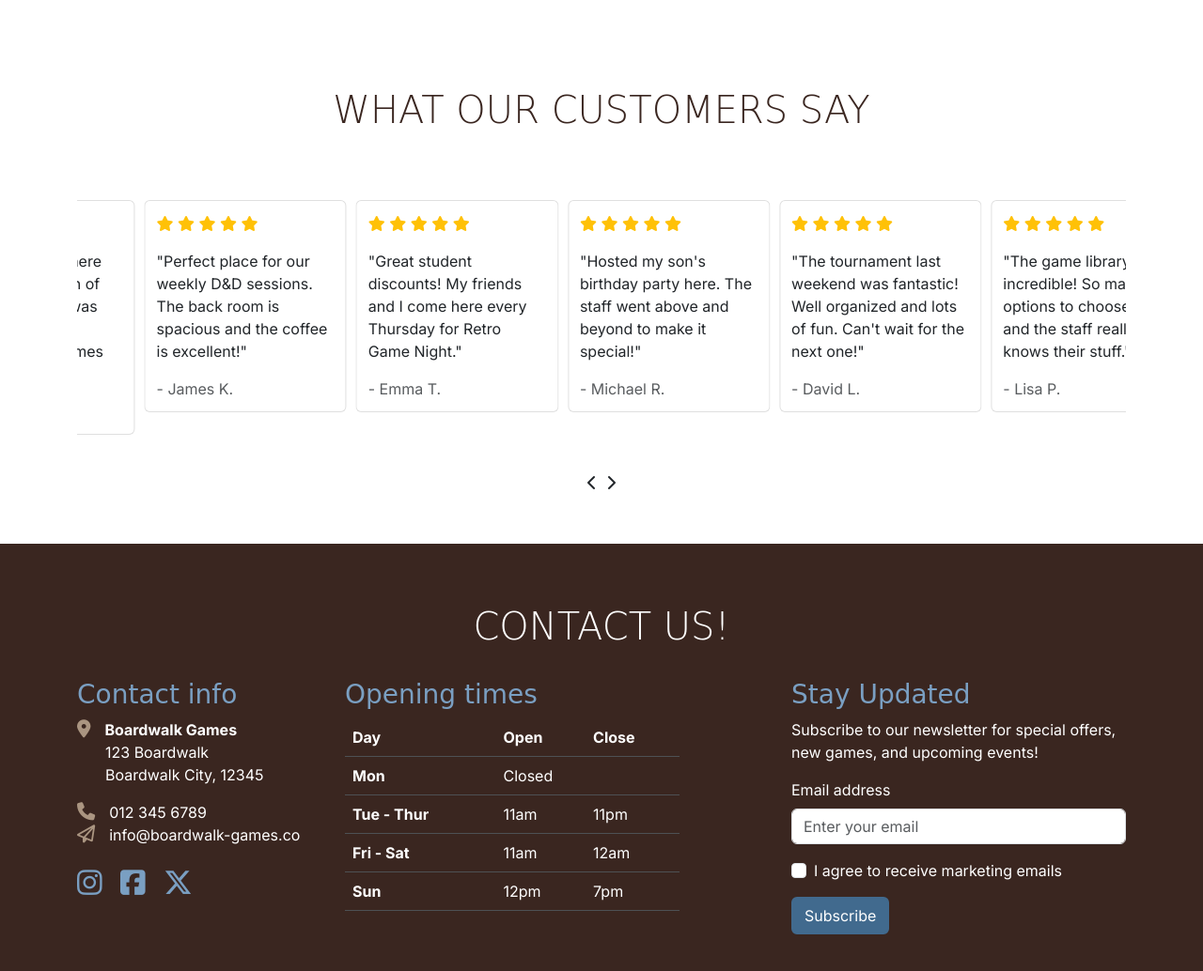
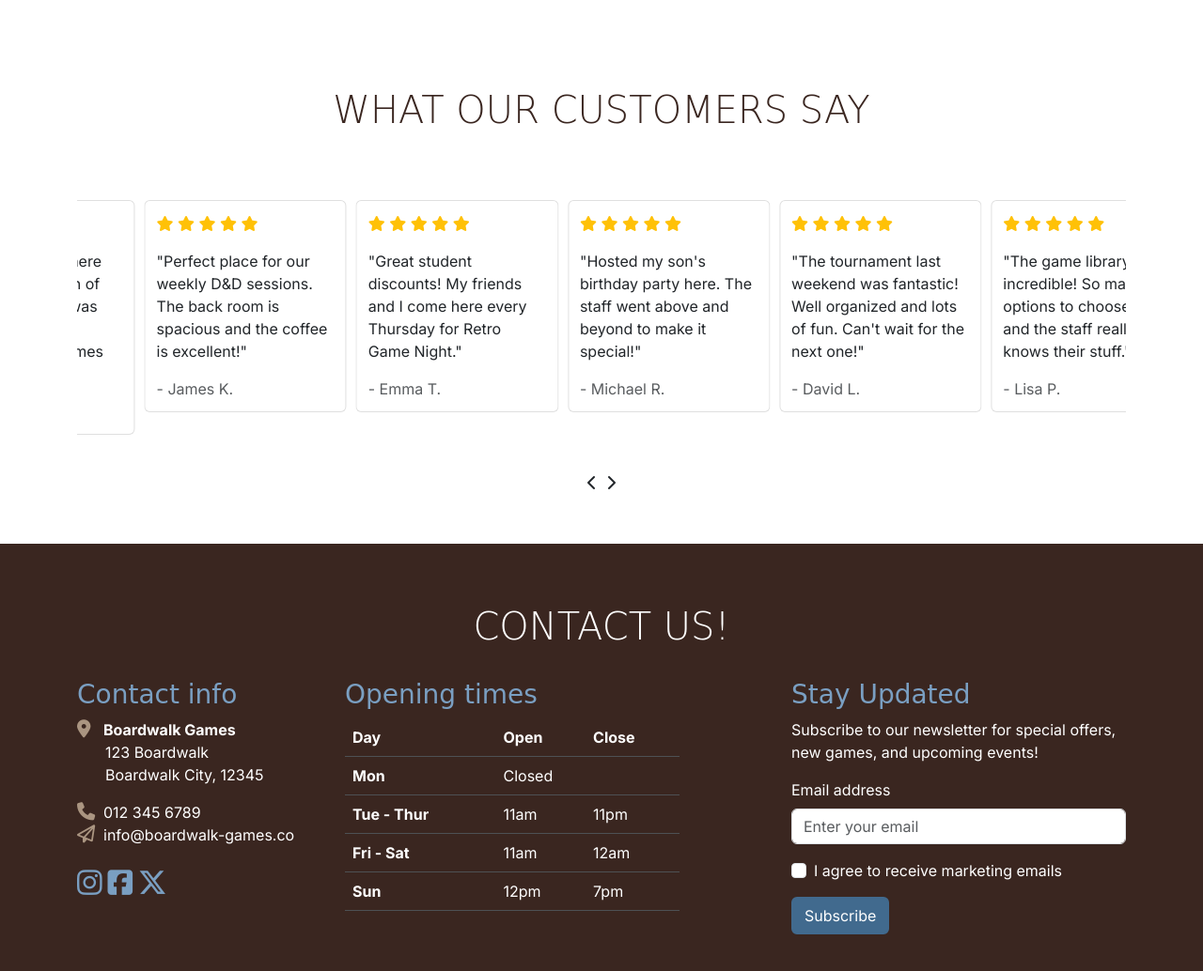
Before and after one commit to SandyWyper/boardwalk-games, a plain HTML site: page index.html in a window 1280 px wide. Shown: the part 1767-2801 px from the top of the page at 94% size. Drawn offline with nearby package versions, Linux system fonts and the light colour scheme; a web font is replaced by a local one.

```diff
--- a/style.css
+++ b/style.css
@@ -145,6 +145,7 @@ body {
   color: var(--secondary-color);
   font-size: 1.2rem;
   margin-right: 15px;
+  width: 13px;
 }
 
 #contact .social-links i {
```
